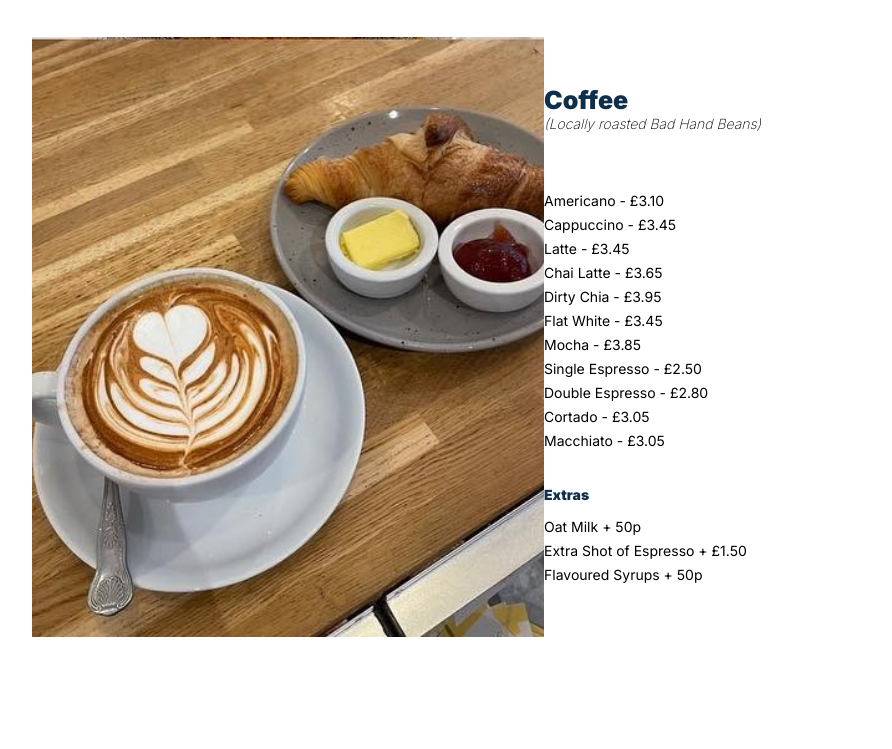
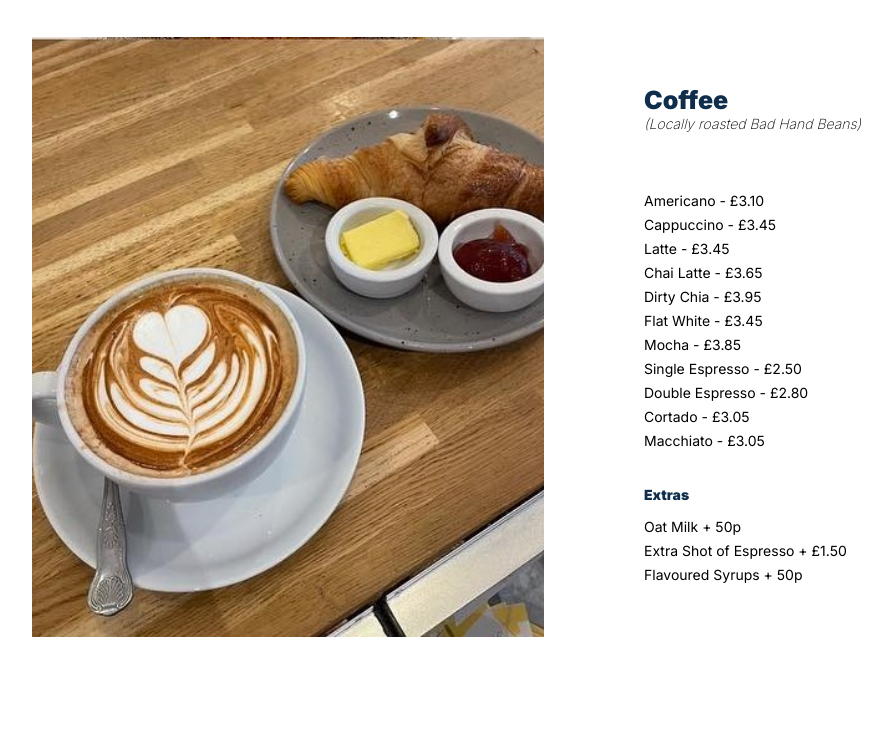
Before and after one commit to DominicMorrant/saffron-project, a plain HTML site: page menu.html in a window 1280 px wide. Shown: the part 951-1700 px from the top of the page, without its empty margins (96-988 px from the left). Drawn offline with Linux system fonts and the light colour scheme.

Commit message:
Add files via upload

```diff
--- a/style.css
+++ b/style.css
@@ -573,7 +573,7 @@ header{
 
 
 .menu-content-image-left__copy-container{
-    padding-block: var(--spacing-3-);
+    padding: var(--spacing-3-);
     display: flex;
     flex-direction: column;
     gap: var(--spacing-4-);
```
